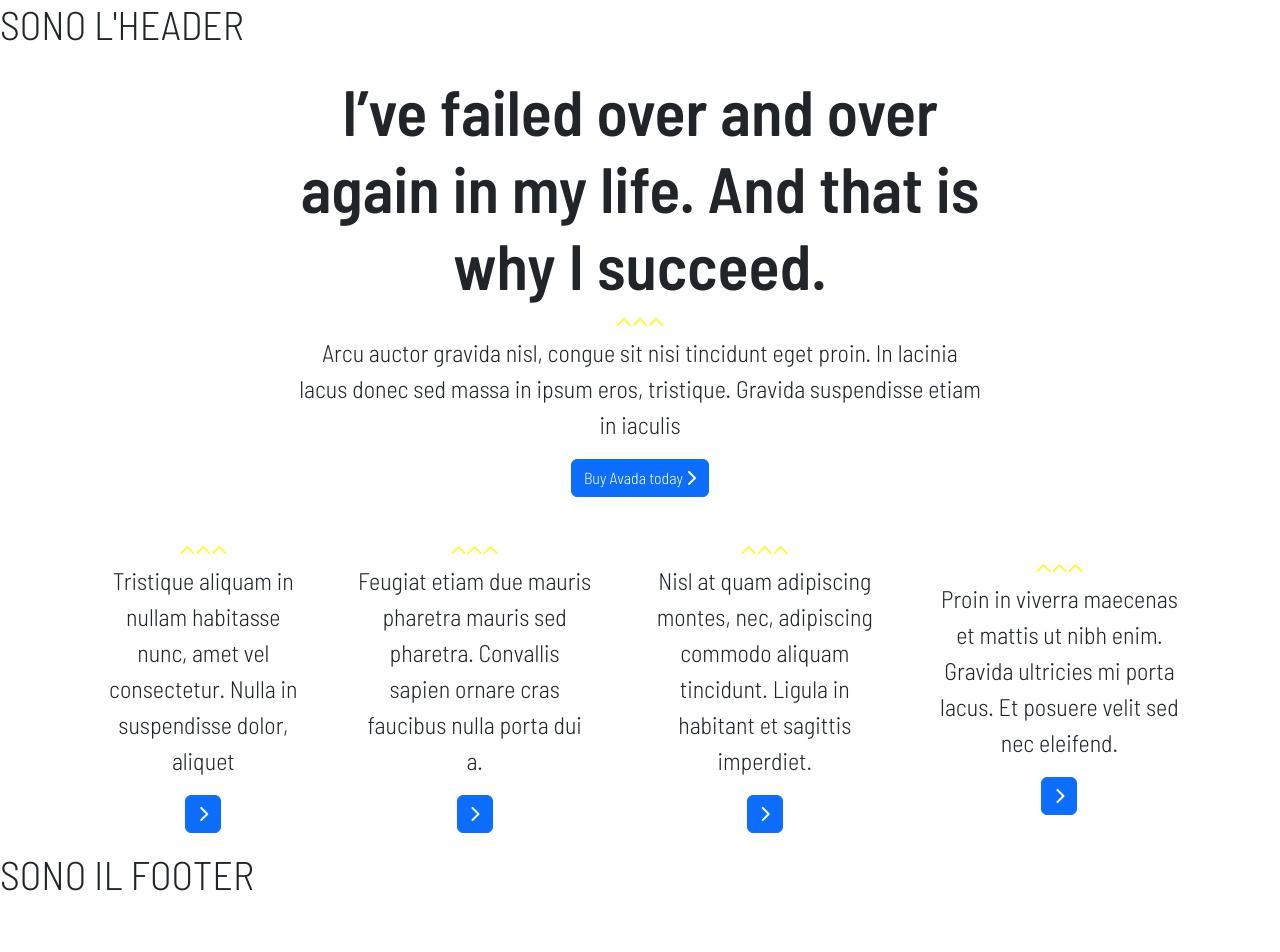
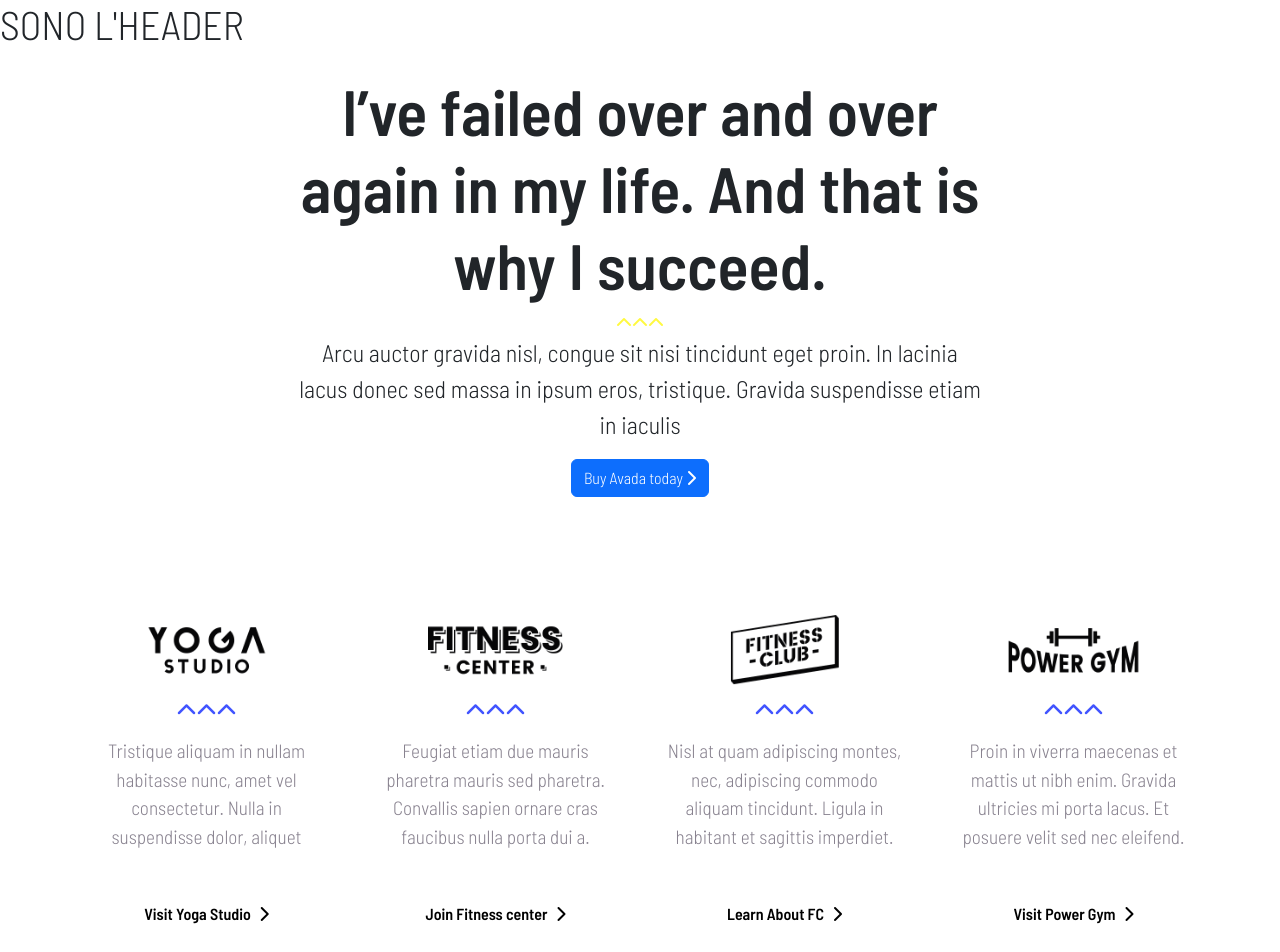
Before and after one commit to emilianogastaldo/proj-html-vuejs, a Vue app: page / in a window 1280 px wide. Shown: the top 952 px of the page. Before the commit the page ends 906 px from the top, so only its background shows below. Built offline with nearby package versions, Linux system fonts and the light colour scheme.

Commit message:
fixed sponsor section

```diff
--- /dev/null
+++ b/src/components/main/SponsorCard.vue
@@ -0,0 +1,64 @@
+<script>
+export default {
+    name: 'SponsorCard',
+    props: {
+        id: Number,
+        text: String,
+        url: String,
+        img: String,
+        link: String
+    },
+    computed: {
+        ImagePath() {
+            const path = new URL(`../../assets/images/${this.img}`, import.meta.url);
+            return path.href;
+        }
+    }
+}
+</script>
+<template>
+    <div class="card" style="width: 18rem;">
+        <a :href="url">
+            <img :src="ImagePath" class="card-img-top" :alt="link">
+            <div class="card-body">
+                <h5 class="card-title d-flex justify-content-center"><i class="fa-solid fa-chevron-up"></i><i
+                        class="fa-solid fa-chevron-up"></i><i class="fa-solid fa-chevron-up"></i></h5>
+                <p class="card-text mt-3">{{ text }} </p>
+                <span class="d-flex align-items-center justify-content-center gap-2">{{ link }} <i
+                        class="fa-solid fa-chevron-right"></i>
+                </span>
+
+            </div>
+        </a>
+    </div>
+</template>
+<style scoped>
+.card {
+    border-color: transparent;
+}
+
+h5 i {
+    color: #4154ff;
+}
+
+a {
+    color: black;
+    text-decoration: none;
+}
+
+span {
+    font-weight: 600;
+    margin-top: 50px
+}
+
+p {
+    font-size: 1.2rem;
+    color: #88828f
+}
+
+img {
+    display: block;
+    margin: 0 auto;
+    width: 50%;
+}
+</style>
--- a/src/components/main/SponsorLinks.vue
+++ b/src/components/main/SponsorLinks.vue
@@ -1,5 +1,5 @@
 <script>
-import ShopCards from './ShopCards.vue';
+import SponsorCard from './SponsorCard.vue';
 // importare dati da data
 import sponsors from '../../data/_sponsorImages'
 export default {
@@ -7,7 +7,7 @@ export default {
     data: () => ({
         sponsors
     }),
-    components: { ShopCards }
+    components: { SponsorCard }
 
 }
 </script>
@@ -15,13 +15,14 @@ export default {
 <template>
     <section id="sponsor" class="container">
         <div class="card-container d-flex justify-content-center align-items-center column-gap-3 text-center">
-            <ShopCards v-for="sponsor in sponsors" :key="sponsor.id" v-bind="sponsor" />
+            <SponsorCard v-for="sponsor in sponsors" :key="sponsor.id" v-bind="sponsor" />
         </div>
     </section>
 </template>
 
 <style scoped>
-section #sponsor {
-    min-height: 800px;
+#sponsor {
+    min-height: 600px;
+    padding: 100px 0 100px 0;
 }
 </style>
--- a/src/data/_sponsorImages.js
+++ b/src/data/_sponsorImages.js
@@ -3,28 +3,28 @@ export default [
         id: 1,
         text: 'Tristique aliquam in nullam habitasse nunc, amet vel consectetur. Nulla in suspendisse dolor, aliquet',
         url: '#',
-        img: '../../assets/images/sponsor-1-2x-200x103.png',
+        img: 'sponsor-1-2x.png',
         link: 'Visit Yoga Studio'
     },
     {
         id: 2,
         text: 'Feugiat etiam due mauris pharetra mauris sed pharetra. Convallis sapien ornare cras faucibus nulla porta dui a.',
         url: '#',
-        img: '../../assets/images/sponsor-2-2x-200x103.png',
+        img: 'sponsor-2-2x.png',
         link: 'Join Fitness center'
     },
     {
         id: 3,
         text: 'Nisl at quam adipiscing montes, nec, adipiscing commodo aliquam tincidunt. Ligula in habitant et sagittis imperdiet.',
         url: '#',
-        img: '../../assets/images/sponsor-3-2x-200x103.png',
+        img: 'sponsor-3-2x.png',
         link: 'Learn About FC'
     },
     {
         id: 4,
         text: 'Proin in viverra maecenas et mattis ut nibh enim. Gravida ultricies mi porta lacus. Et posuere velit sed nec eleifend.',
         url: '#',
-        img: '../../assets/images/sponsor-4-2x-200x103.png',
+        img: 'sponsor-4-2x.png',
         link: 'Visit Power Gym'
     },
 ]
```
